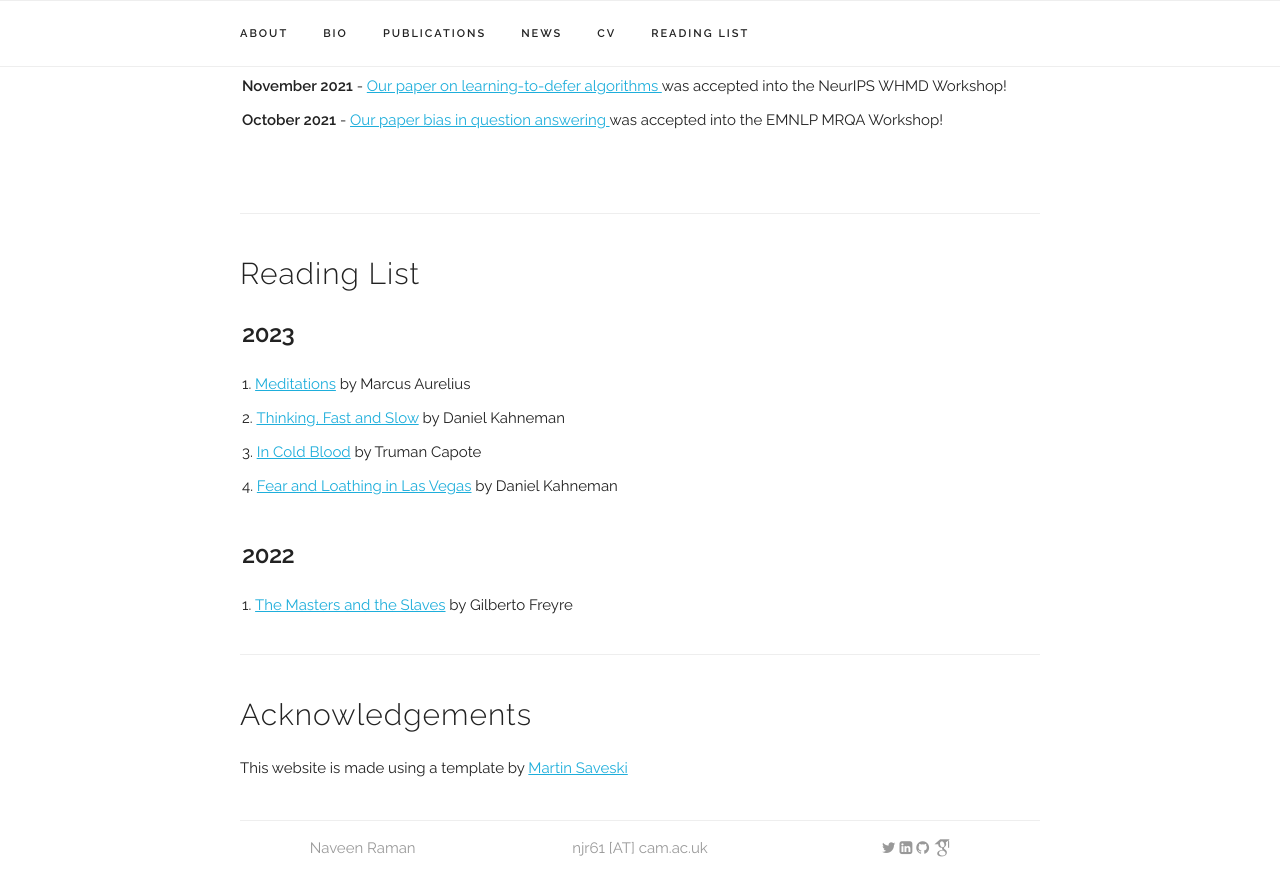
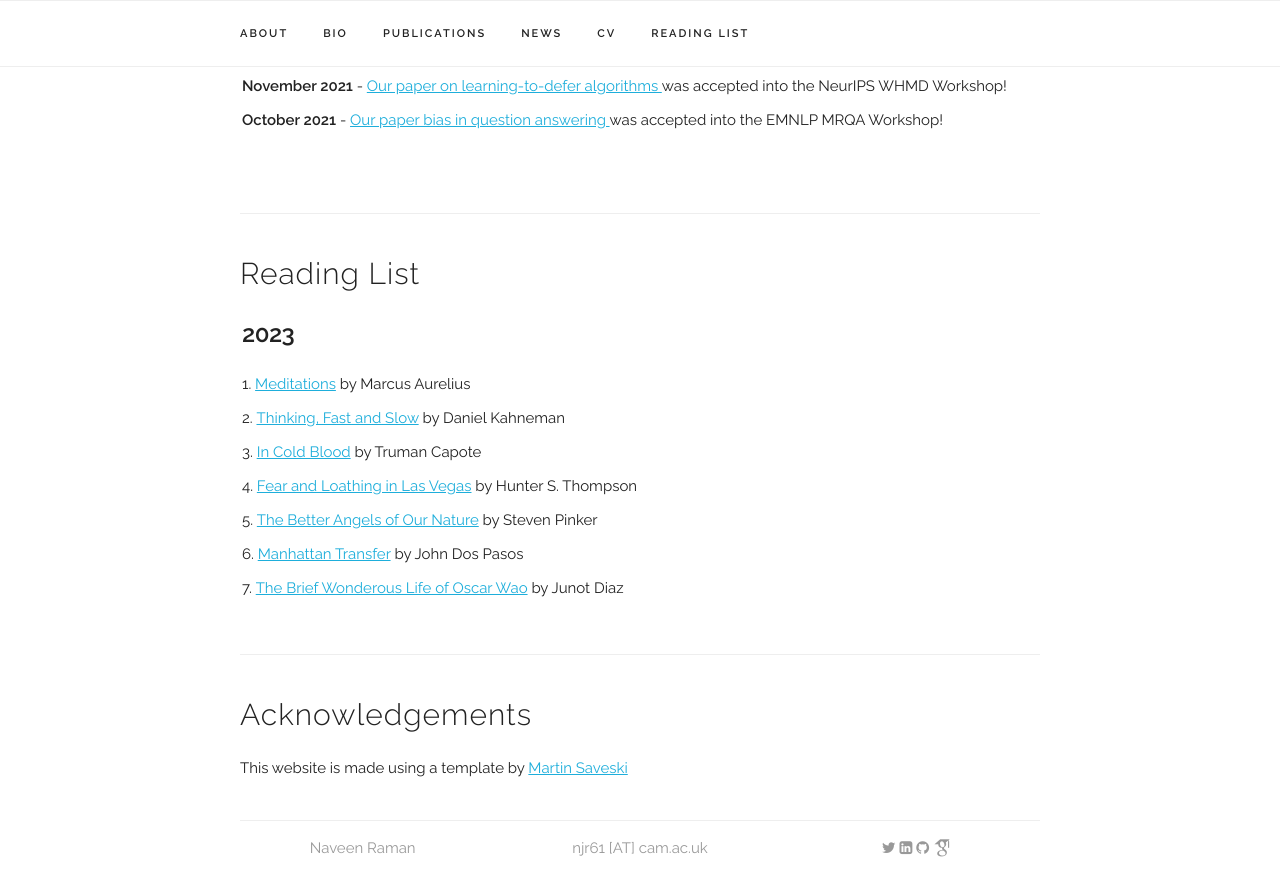
Before and after one commit to naveenr414/naveenr414.github.io, a Jekyll site: the page built from index.html, in a window 1280 px wide and 900 px high, scrolled down 2293 px. Shown: the top 896 px of the window. Built offline with Jekyll 4.4.1, drawn with Linux system fonts in a browser that asks for light colours; some web fonts are replaced.

Commit message:
Updated reading list

```diff
--- a/_data/reading.yaml
+++ b/_data/reading.yaml
@@ -10,8 +10,17 @@
       author: Truman Capote
       url: https://www.goodreads.com/book/show/168642.In_Cold_Blood
     - title: "Fear and Loathing in Las Vegas"
-      author: Daniel Kahneman
+      author: Hunter S. Thompson
       url: https://www.goodreads.com/book/show/7745.Fear_and_Loathing_in_Las_Vegas?ref=nav_sb_ss_1_26
+    - title: "The Better Angels of Our Nature"
+      author: Steven Pinker
+      url: https://www.goodreads.com/book/show/13543093-the-better-angels-of-our-nature
+    - title: "Manhattan Transfer"
+      author: John Dos Pasos
+      url: https://www.goodreads.com/book/show/126587.Manhattan_Transfer
+    - title: "The Brief Wonderous Life of Oscar Wao"
+      author: Junot Diaz
+      url: https://www.goodreads.com/en/book/show/297673
 - year: '2022'
   books:
     - title: "The Masters and the Slaves"
```
